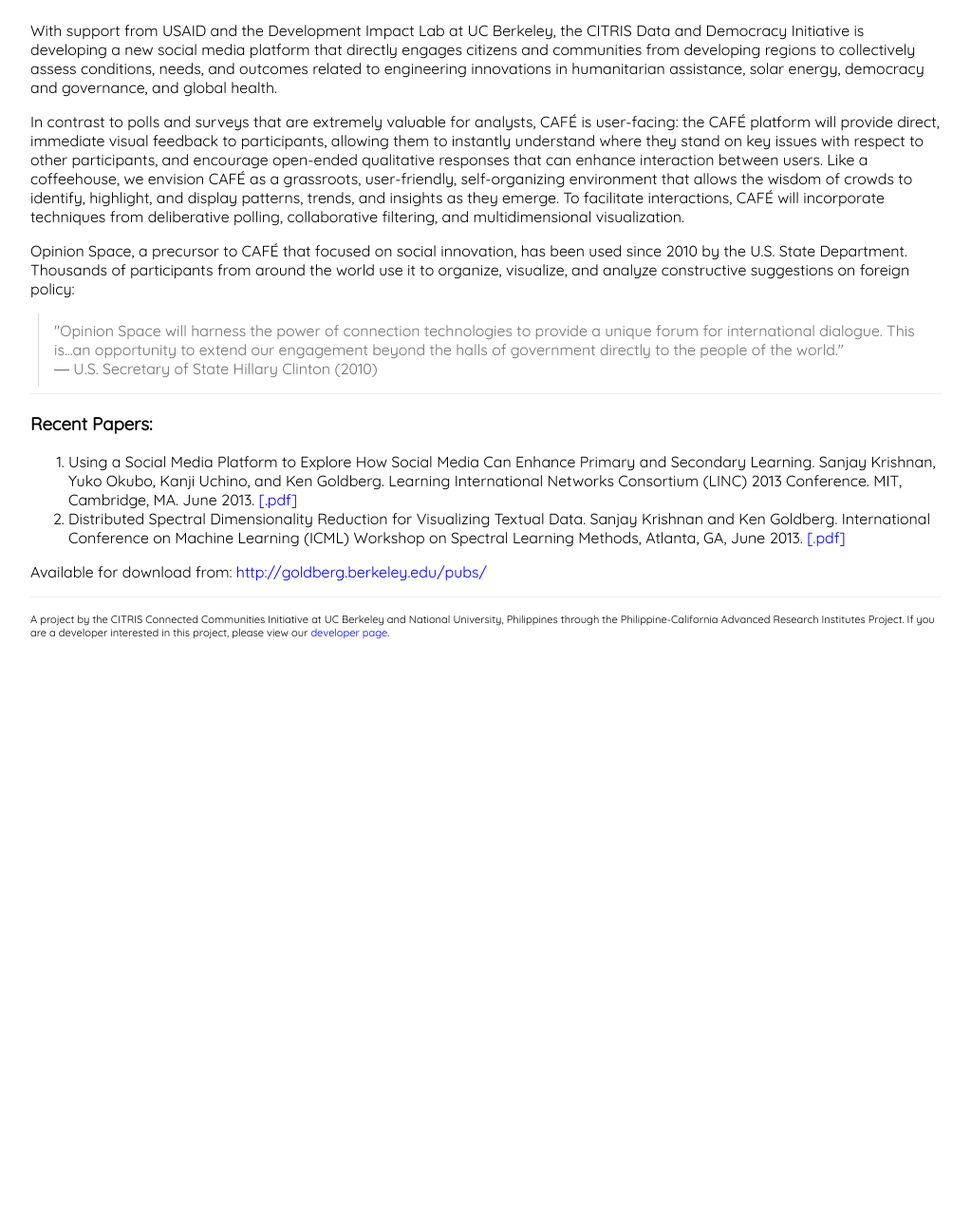
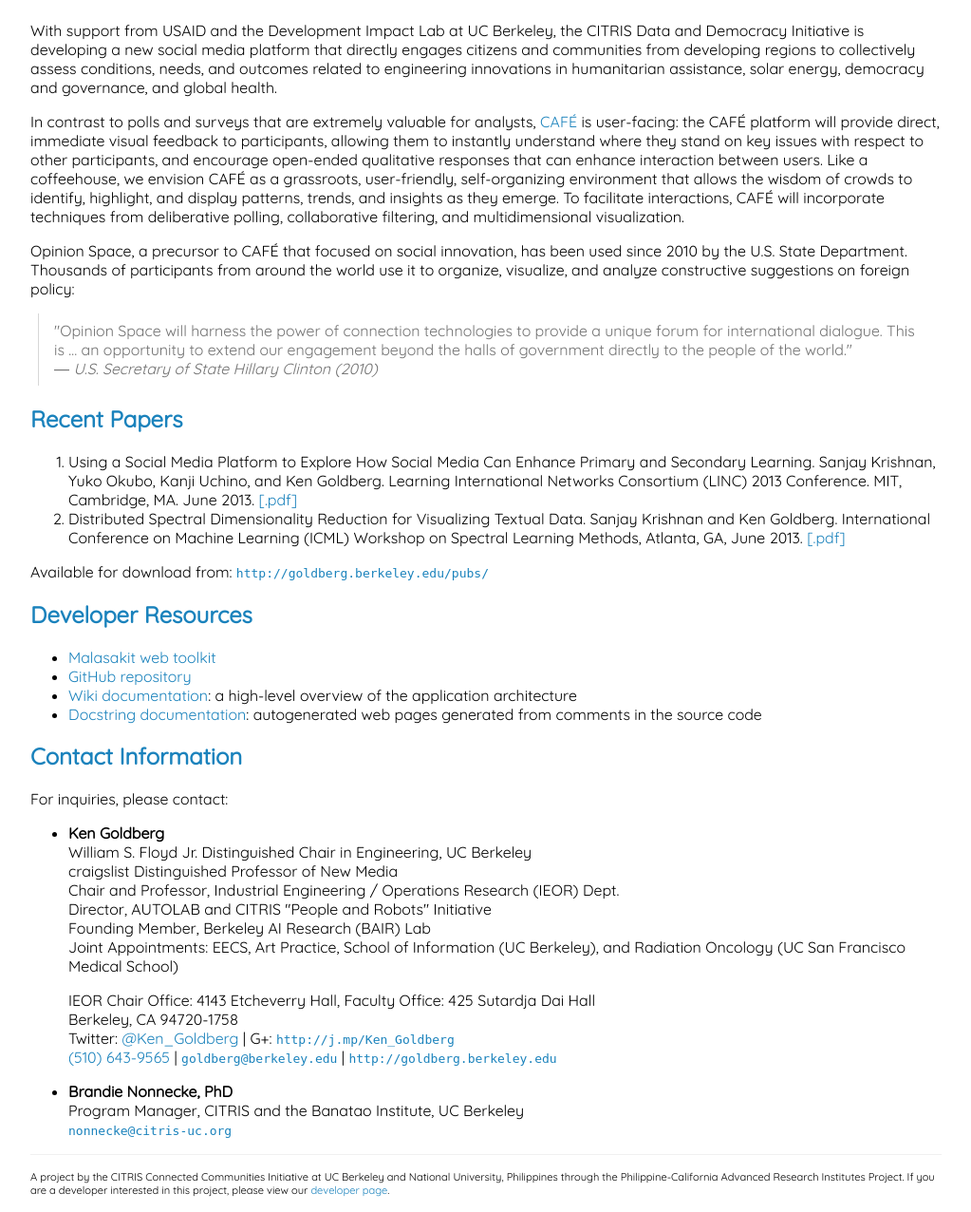
Before and after one commit to BerkeleyAutomation/malasakit, a Django app: page /en/about/ in a window 1280 px wide. Shown: the part 97-1373 px from the top of the page at 95% size, without its empty margins (128-1151 px from the left). Before the commit the page ends 770 px from the top, so only its background shows below. Run offline with Django 3.2, Linux system fonts and the light colour scheme; data that the repository does not hold is empty; style sheets or scripts are compiled from the project's sources; parts of the project's set-up code (start-up, migrations or seed data) failed here and were passed over.

Commit message:
Added contact information to about page

```diff
--- a/malasakit-django/pcari/static/css/main.less
+++ b/malasakit-django/pcari/static/css/main.less
@@ -26,6 +26,11 @@
 
 a {
   text-decoration: none;
+  color: darken(@blue, 15%);
+  &:hover {
+    text-decoration: underline;
+    color: @blue;
+  }
 }
 
 table {
--- a/malasakit-django/pcari/static/css/typography.less
+++ b/malasakit-django/pcari/static/css/typography.less
@@ -28,3 +28,7 @@
 * {
   font-family: 'Quicksand', sans-serif;
 }
+
+tt, code, pre {
+  font-family: monospace;
+}
--- a/malasakit-django/pcari/templates/about.html
+++ b/malasakit-django/pcari/templates/about.html
@@ -6,48 +6,53 @@
 {% block main-heading %}{% trans 'About Malasakit' %}{% endblock %}
 
 {% block content %}
+  <section>
     <p>
       {% blocktrans trimmed %}
         With support from USAID and the Development Impact Lab at UC Berkeley,
-      the CITRIS Data and Democracy Initiative is developing a new social
-      media platform that directly engages citizens and communities from
-      developing regions to collectively assess conditions, needs, and
-      outcomes related to engineering innovations in humanitarian
-      assistance, solar energy, democracy and governance, and global health.
+        the CITRIS Data and Democracy Initiative is developing a new social media
+        platform that directly engages citizens and communities from developing
+        regions to collectively assess conditions, needs, and outcomes related to
+        engineering innovations in humanitarian assistance, solar energy,
+        democracy and governance, and global health.
       {% endblocktrans %}
     </p>
     <p>
       {% blocktrans trimmed %}
         In contrast to polls and surveys that are extremely valuable for
-      analysts, CAFÉ is user-facing: the CAFÉ platform will provide direct,
-      immediate visual feedback to participants, allowing them to instantly
-      understand where they stand on key issues with respect to other
-      participants, and encourage open-ended qualitative responses that can
-      enhance interaction between users. Like a coffeehouse, we envision
-      CAFÉ as a grassroots, user-friendly, self-organizing environment that
-      allows the wisdom of crowds to identify, highlight, and display
-      patterns, trends, and insights as they emerge. To facilitate
-      interactions, CAFÉ will incorporate techniques from deliberative
-      polling, collaborative filtering, and multidimensional visualization.
+        analysts, <a href="http://cafesystem.org/">CAFÉ</a> is user-facing: the
+        CAFÉ platform will provide direct, immediate visual feedback to
+        participants, allowing them to instantly understand where they stand on
+        key issues with respect to other participants, and encourage open-ended
+        qualitative responses that can enhance interaction between users. Like a
+        coffeehouse, we envision CAFÉ as a grassroots, user-friendly,
+        self-organizing environment that allows the wisdom of crowds to identify,
+        highlight, and display patterns, trends, and insights as they emerge. To
+        facilitate interactions, CAFÉ will incorporate techniques from
+        deliberative polling, collaborative filtering, and multidimensional
+        visualization.
       {% endblocktrans %}
     </p>
     <p>
       {% blocktrans trimmed %}
-      Opinion Space, a precursor to CAFÉ that focused on social innovation,
-      has been used since 2010 by the U.S. State Department. Thousands of
+        Opinion Space, a precursor to CAFÉ that focused on social innovation, has
+        been used since 2010 by the U.S. State Department. Thousands of
         participants from around the world use it to organize, visualize, and
         analyze constructive suggestions on foreign policy:
       {% endblocktrans %}
     </p>
+    <p>
       <blockquote>
         "Opinion Space will harness the power of connection technologies to provide
-    a unique forum for international dialogue. This is...an opportunity to
-    extend our engagement beyond the halls of government directly to the people
-    of the world."<br>
-    &#x2015; U.S. Secretary of State Hillary Clinton (2010)
+        a unique forum for international dialogue. This is &#x2026; an opportunity
+        to extend our engagement beyond the halls of government directly to the
+        people of the world."
+        <br> &#x2015; <cite>U.S. Secretary of State Hillary Clinton (2010)</cite>
       </blockquote>
-  <hr>
-  <h3>Recent Papers:</h3>
+    </p>
+  </section>
+  <section id="papers">
+    <h2><a href="#papers">Recent Papers</a></h2>
     <ol>
       <li>
         Using a Social Media Platform to Explore How Social Media Can
@@ -64,6 +69,58 @@
       </li>
     </ol>
     <p>
-    Available for download from: <a href="http://goldberg.berkeley.edu/pubs/">http://goldberg.berkeley.edu/pubs/</a>
+      Available for download from: <a href="http://goldberg.berkeley.edu/pubs/"><tt>http://goldberg.berkeley.edu/pubs/</tt></a>
     </p>
+  </section>
+  <section id="dev">
+    <h2><a href="#dev">Developer Resources</a></h2>
+    <ul>
+      <li>
+        <a href="https://opinion.berkeley.edu/pcari/">Malasakit web toolkit</a>
+      </li>
+      <li>
+        <a href="https://github.com/BerkeleyAutomation/malasakit-v1">GitHub repository</a>
+      </li>
+      <li>
+        <a href="https://github.com/BerkeleyAutomation/malasakit-v1/wiki">Wiki documentation</a>: a high-level overview of the application architecture
+      </li>
+      <li>
+        <a href="https://berkeleyautomation.github.io/malasakit-v1/">Docstring documentation</a>: autogenerated web pages generated from comments in the source code
+      </li>
+    </ul>
+  </section>
+  <section id="contact">
+    <h2><a href="#contact">Contact Information</a></h2>
+    For inquiries, please contact:
+    <ul>
+      <li>
+        <p>
+          <strong>Ken Goldberg</strong><br>
+          William S. Floyd Jr. Distinguished Chair in Engineering, UC Berkeley<br>
+          craigslist Distinguished Professor of New Media<br>
+          Chair and Professor, Industrial Engineering / Operations Research (IEOR) Dept.<br>
+          Director, AUTOLAB and CITRIS "People and Robots" Initiative<br>
+          Founding Member, Berkeley AI Research (BAIR) Lab<br>
+          Joint Appointments: EECS, Art Practice, School of Information (UC
+          Berkeley), and Radiation Oncology (UC San Francisco Medical School)
+        </p>
+        <p>
+          IEOR Chair Office: 4143 Etcheverry Hall, Faculty Office: 425 Sutardja Dai Hall<br>
+          Berkeley, CA 94720-1758<br>
+          Twitter: <a href="https://twitter.com/Ken_Goldberg">@Ken_Goldberg</a>
+          | G+: <a href="http://j.mp/Ken_Goldberg"><tt>http://j.mp/Ken_Goldberg</tt></a><br>
+          <a href="tel:510-643-9565">(510) 643-9565</a>
+          | <a href="mailto:goldberg@berkeley.edu"><tt>goldberg@berkeley.edu</tt></a>
+          | <a href="http://goldberg.berkeley.edu/"><tt>http://goldberg.berkeley.edu</tt></a>
+        </p>
+      </li>
+      <li>
+        <p>
+          <strong>Brandie Nonnecke, PhD</strong><br>
+          Program Manager, CITRIS and the Banatao Institute, UC Berkeley<br>
+          <a href="mailto:nonnecke@citris-uc.org"><tt>nonnecke@citris-uc.org</tt></a>
+        </p>
+      </li>
+    </ul>
+  </section>
 {% endblock %}
```
Lines whose indentation alone changed are shown as unchanged.
